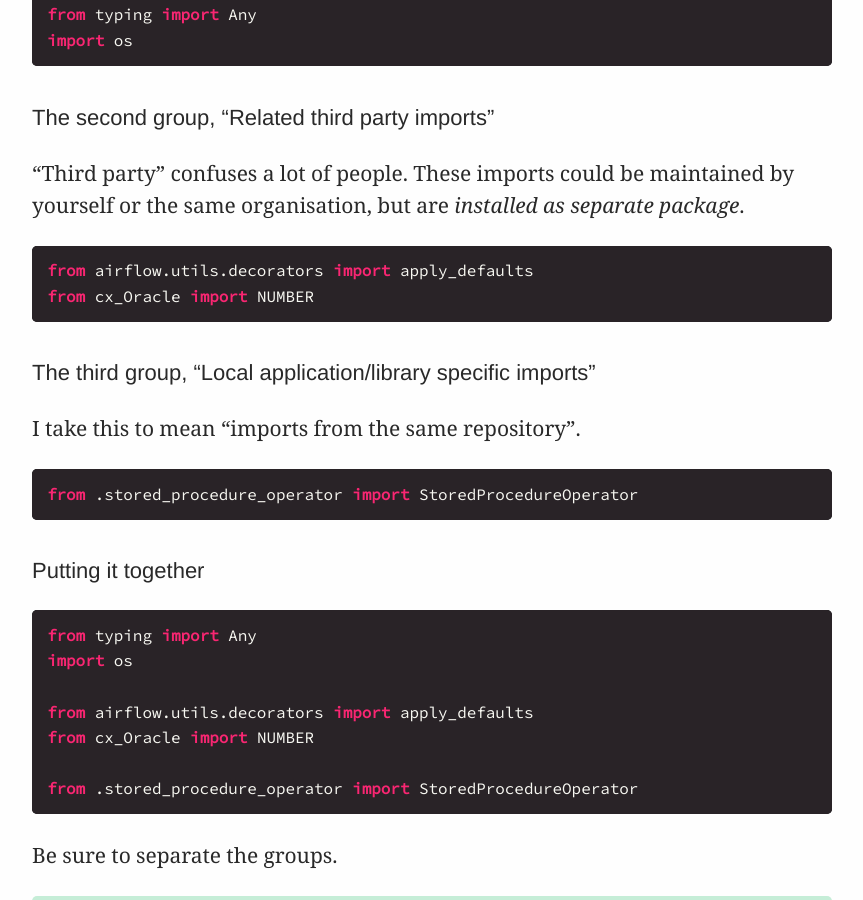
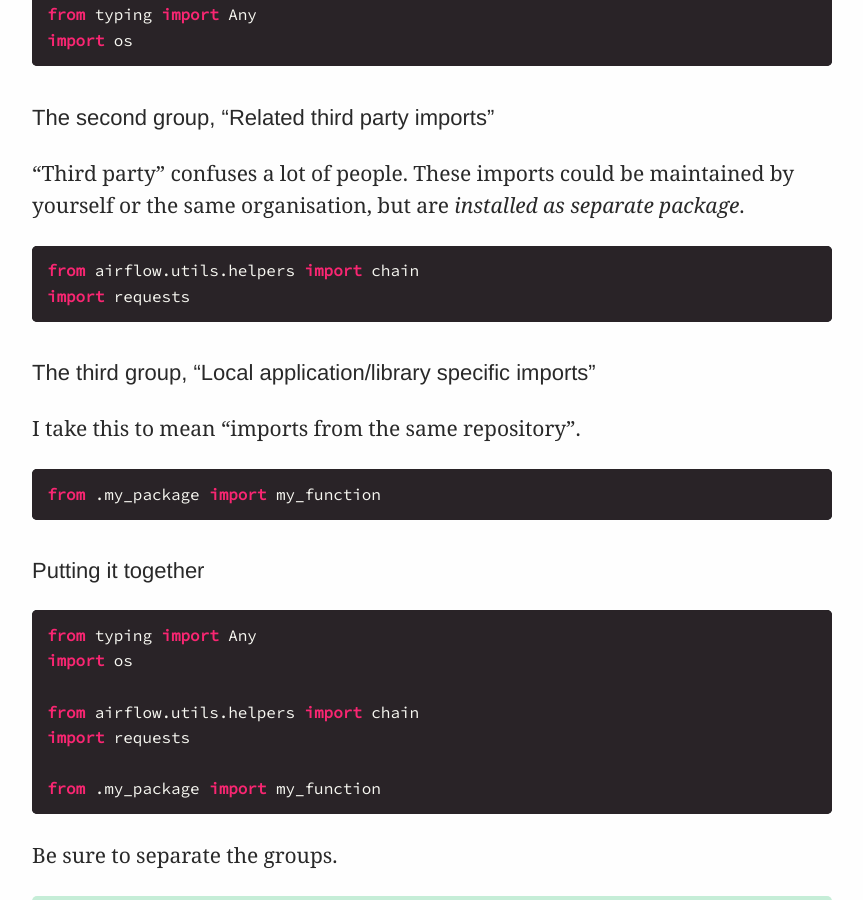
Before and after one commit to explodinglabs/explodinglabs.github.io, a Jekyll site: the page built from docs/_posts/python/2021-01-27-imports.markdown, in a window 1280 px wide and 900 px high, scrolled down 796 px. Shown: the whole window, without its empty margins (208-1071 px from the left). Built offline with Jekyll 4.4.1, drawn with Linux system fonts in a browser that asks for light colours.

Commit message:
Update 2021-01-27-imports.markdown

````diff
--- a/docs/_posts/python/2021-01-27-imports.markdown
+++ b/docs/_posts/python/2021-01-27-imports.markdown
@@ -39,8 +39,8 @@
 separate package_.
 
 ```python
-from airflow.utils.decorators import apply_defaults
-from cx_Oracle import NUMBER
+from airflow.utils.helpers import chain
+import requests
 ```
 
 ## The third group, "Local application/library specific imports"
@@ -48,7 +48,7 @@
 I take this to mean "imports from the same repository".
 
 ```python
-from .stored_procedure_operator import StoredProcedureOperator
+from .my_package import my_function
 ```
 
 ## Putting it together
@@ -57,10 +57,10 @@
 from typing import Any
 import os
 
-from airflow.utils.decorators import apply_defaults
-from cx_Oracle import NUMBER
+from airflow.utils.helpers import chain
+import requests
 
-from .stored_procedure_operator import StoredProcedureOperator
+from .my_package import my_function
 ```
 
 Be sure to separate the groups.
````
